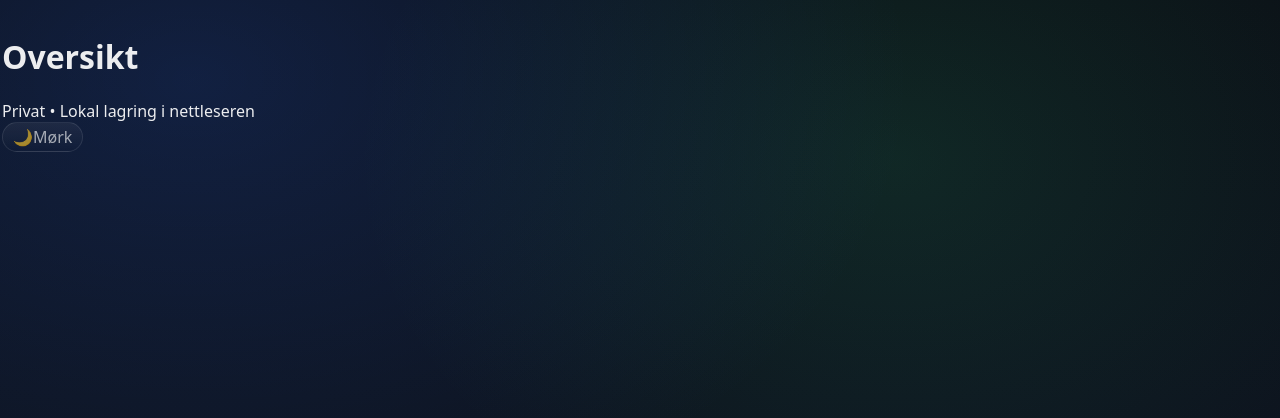
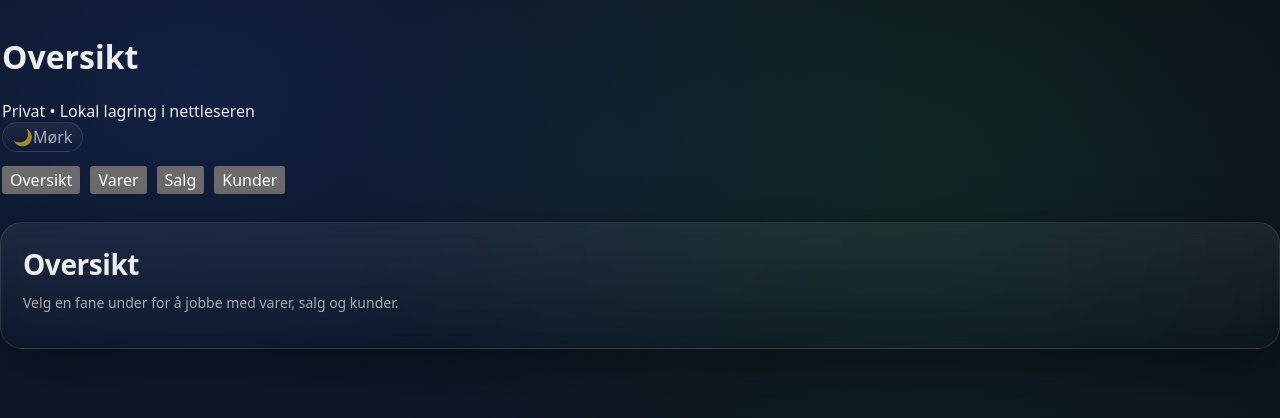
Before and after one commit to nikolaihoffmann-svg/Nikasso-, a React (Vite) app: page / in a window 1280 px wide. Shown: the top 418 px of the page. Built offline with nearby package versions, Linux system fonts and the light colour scheme.

Commit message:
Update App.tsx

```diff
--- a/src/app/App.tsx
+++ b/src/app/App.tsx
@@ -1,10 +1,16 @@
 // src/app/App.tsx
 import React, { useEffect, useMemo, useState } from "react";
 import { applyThemeToDom, getTheme, setTheme, Theme } from "./storage";
-// ...andre imports
+
+import { Varer } from "../pages/Varer";
+import { Salg } from "../pages/Salg";
+import { Kunder } from "../pages/Kunder";
+
+type TabKey = "oversikt" | "varer" | "salg" | "kunder";
 
 export function App() {
   const [theme, setThemeState] = useState<Theme>(() => getTheme());
+  const [tab, setTab] = useState<TabKey>("oversikt");
 
   useEffect(() => {
     applyThemeToDom(theme);
@@ -17,6 +23,20 @@ export function App() {
   function toggleTheme() {
     setThemeState((t) => (t === "dark" ? "light" : "dark"));
   }
+
+  const content = useMemo(() => {
+    if (tab === "oversikt") {
+      return (
+        <div className="card">
+          <div className="cardTitle">Oversikt</div>
+          <div className="cardSub">Velg en fane under for å jobbe med varer, salg og kunder.</div>
+        </div>
+      );
+    }
+    if (tab === "varer") return <Varer />;
+    if (tab === "salg") return <Salg />;
+    return <Kunder />;
+  }, [tab]);
 
   return (
     <div className="app">
@@ -38,11 +58,23 @@ export function App() {
           </button>
         </div>
 
-        {/* tabs under */}
-        {/* <Tabs .../> */}
+        <nav className="tabs">
+          <button className={`tabBtn ${tab === "oversikt" ? "active" : ""}`} onClick={() => setTab("oversikt")} type="button">
+            Oversikt
+          </button>
+          <button className={`tabBtn ${tab === "varer" ? "active" : ""}`} onClick={() => setTab("varer")} type="button">
+            Varer
+          </button>
+          <button className={`tabBtn ${tab === "salg" ? "active" : ""}`} onClick={() => setTab("salg")} type="button">
+            Salg
+          </button>
+          <button className={`tabBtn ${tab === "kunder" ? "active" : ""}`} onClick={() => setTab("kunder")} type="button">
+            Kunder
+          </button>
+        </nav>
       </header>
 
-      {/* resten */}
+      <main className="main">{content}</main>
     </div>
   );
 }
```
